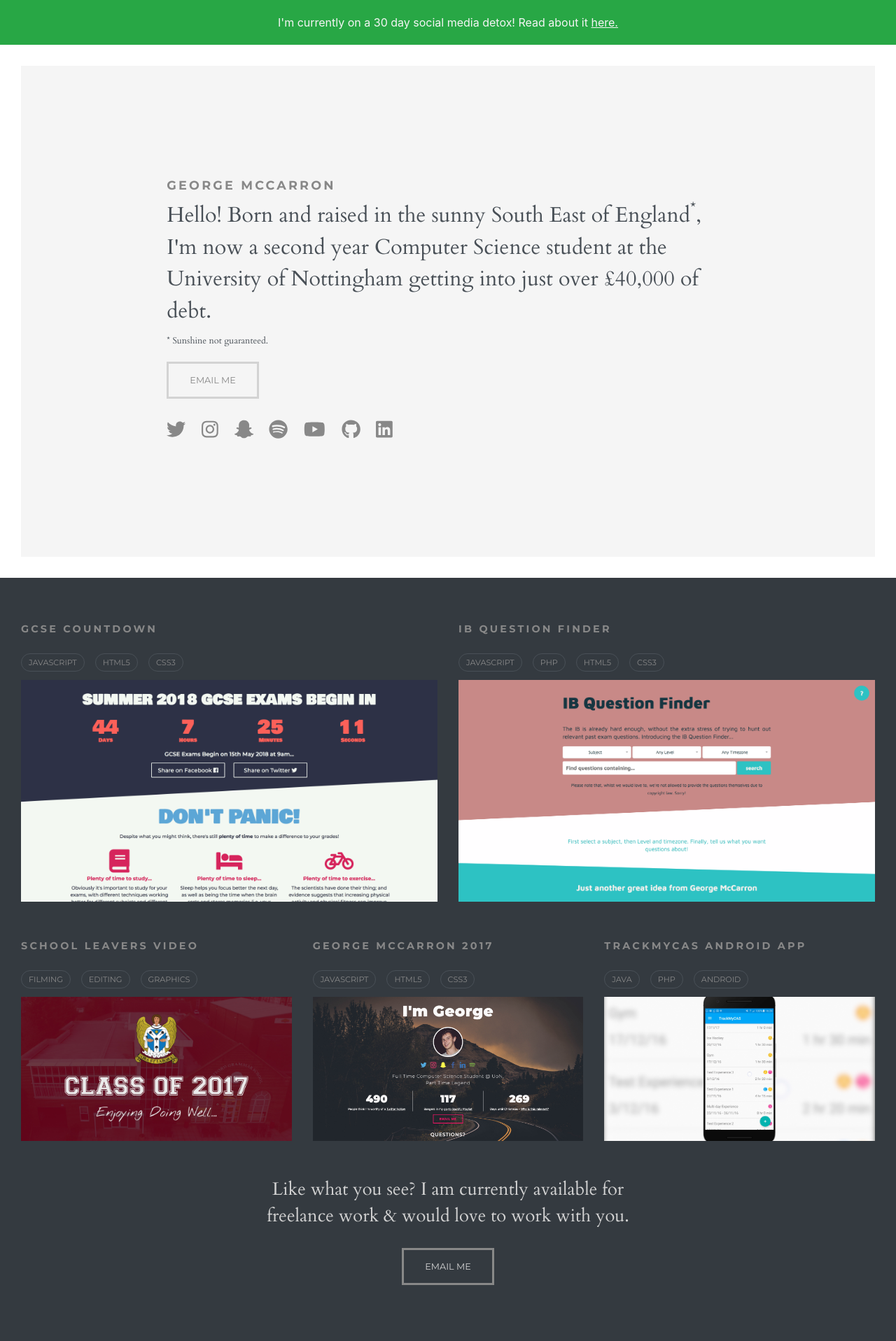
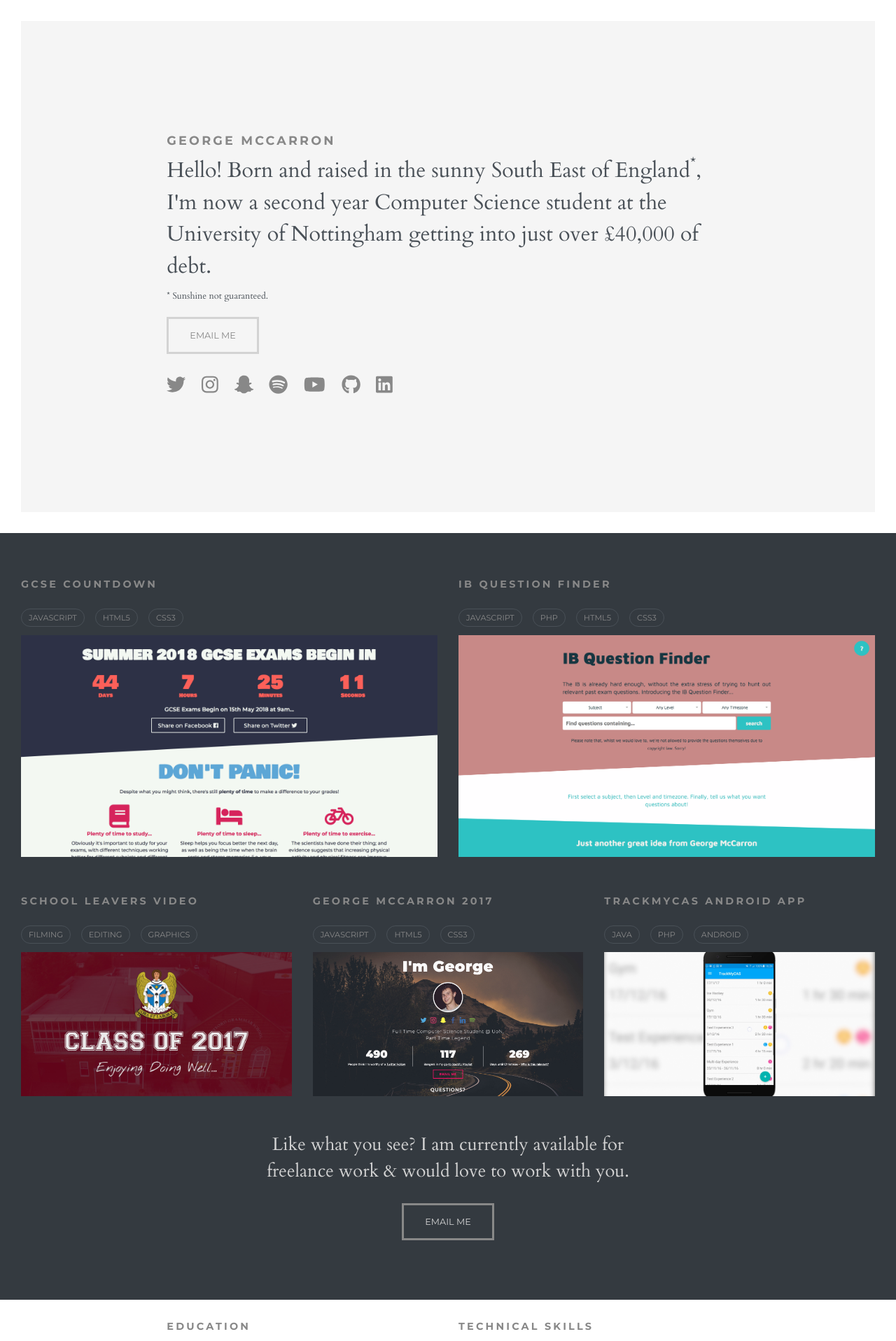
Before and after one commit to george1410/personal-site, a PHP site: page / in a window 1280 px wide. Shown: the top 1917 px of the page at 70% size. Run offline with PHP 8.4, Linux system fonts and the light colour scheme; some libraries are stand-ins or nearby versions.

Commit message:
Removed detox banner

```diff
--- a/index.php
+++ b/index.php
@@ -12,15 +12,6 @@
     <link rel="stylesheet" href="style.css">
 </head>
 <body>
-    <div class="banner">
-        <div class="container">
-            <div class="row">
-                <div class="col-md-12">
-                    <span class="banner-text">I'm currently on a 30 day social media detox! Read about it <a href="https://detox.georgemccarron.com">here.</a></span>
-                </div>
-            </div>
-        </div>
-    </div>
     <div class="wrapper">
         <div class="container-full">
             <div class="row justify-content-center">
```
